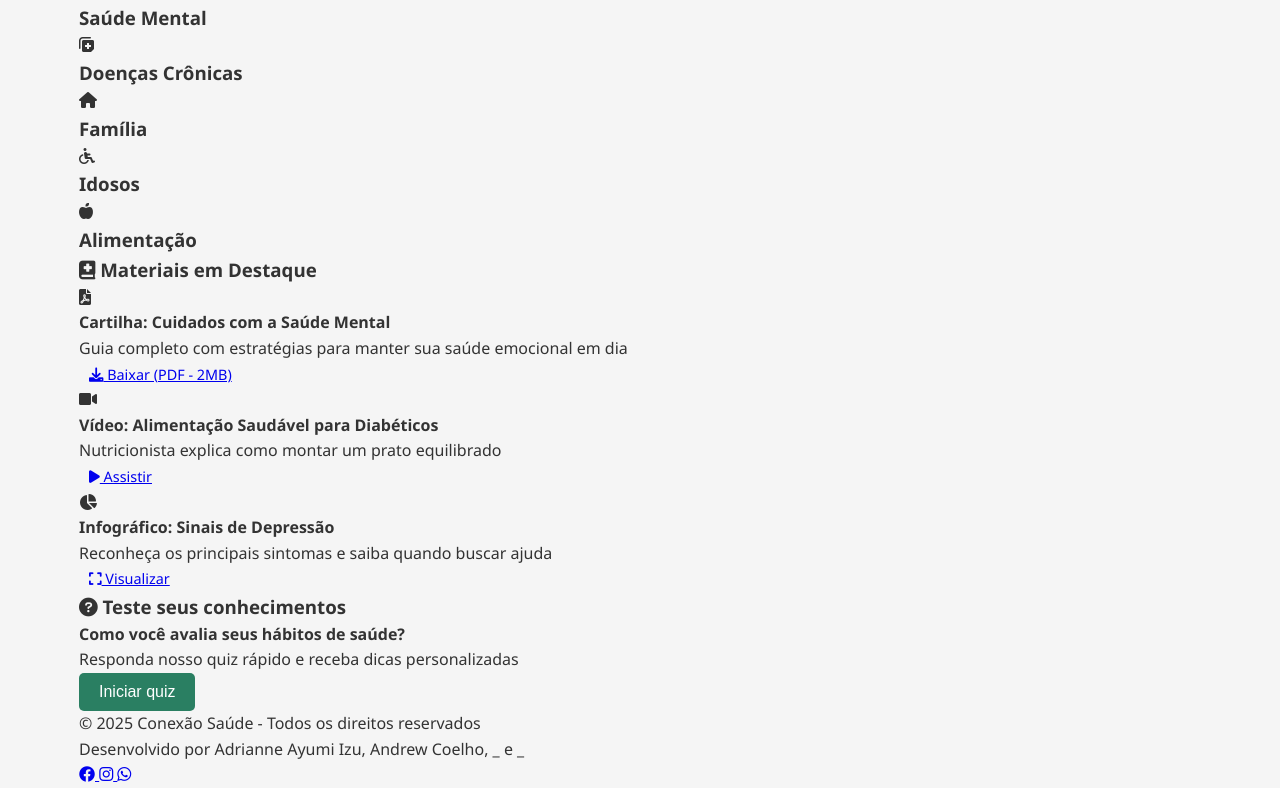
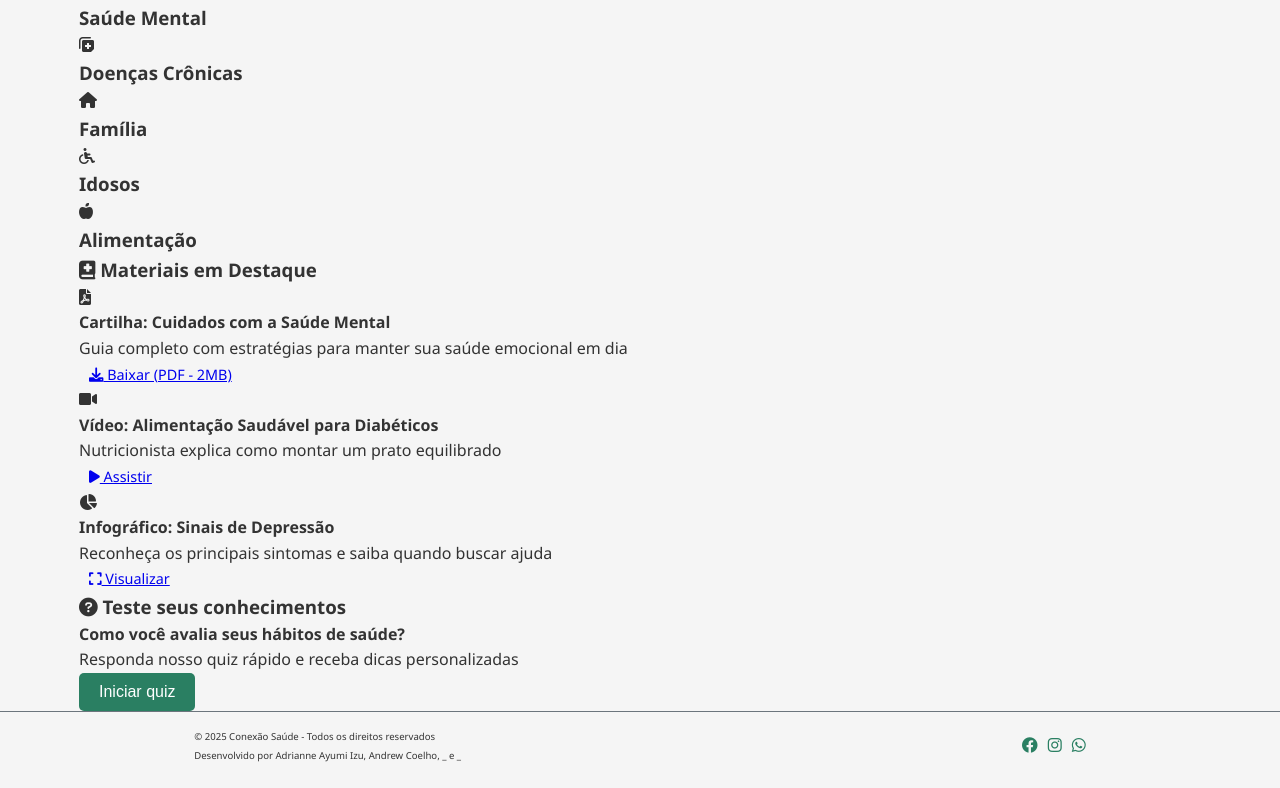
Before and after one commit to Projecoes/ConexaoSaude, a plain HTML site: page guia.html in a window 1280 px wide. Shown: the part 379-1167 px from the top of the page. Drawn offline with Linux system fonts and the light colour scheme.

Commit message:
Footer ajustado e atualizado em todas as páginas

```diff
--- a/css/style.css
+++ b/css/style.css
@@ -480,6 +480,46 @@ nav ul li a:hover, nav ul li a.active {
     color: var(--text-light);
 }
 
+/* Footer das páginas */
+
+footer{
+    border-top: 1px solid var(--text-light);
+    padding: 15px 10vw;
+}
+
+footer a {
+    color: var(--primary-color);
+}
+
+footer a:active, footer a:hover {
+    color: var(--secondary-color);
+}
+
+footer .container{
+    display: grid;
+    align-items: center;
+    grid-template-columns: 7fr 3fr;
+
+}
+
+footer p{
+    font-size: 0.6rem;
+    line-height: 1.2rem;
+}
+
+.footer-info {
+    display: flex;
+    flex-shrink: 2;
+    flex-direction: column;
+    justify-content: left;
+}
+
+.footer-links {
+    display: flex;
+    justify-content: flex-end;
+    gap: 10px;
+}
+
 .sidebar-card {
     background-color: white;
     padding: 20;
--- a/guia.html
+++ b/guia.html
@@ -127,18 +127,14 @@
 
     <footer>
         <div class="container">
-            <p>&copy; 2025 Conexão Saúde - Todos os direitos reservados</p>
-            <p>Desenvolvido por Adrianne Ayumi Izu, Andrew Coelho, _ e _ </p>
-            <div class="social-links">
-                <a href="https://www.facebook.com" target="_blank" rel="noopener noreferrer">
-                    <i class="fab fa-facebook"></i>
-                </a>
-                <a href="https://www.instagram.com" target="_blank" rel="noopener noreferrer">
-                    <i class="fab fa-instagram"></i>
-                </a>
-                <a href="https://www.whatsapp.com/?lang=pt_BR" target="_blank" rel="noopener noreferrer">
-                    <i class="fab fa-whatsapp"></i>
-                </a>
+            <div class="footer-info">
+                <p>&copy; 2025 Conexão Saúde - Todos os direitos reservados</p>
+                <p>Desenvolvido por Adrianne Ayumi Izu, Andrew Coelho, _ e _ </p>
+            </div>
+            <div class="footer-links">
+                <a href="https://www.facebook.com" target="_blank" rel="noopener noreferrer"><i class="fab fa-facebook"></i></a>
+                <a href="https://www.instagram.com" target="_blank" rel="noopener noreferrer"><i class="fab fa-instagram"></i></a>
+                <a href="https://www.whatsapp.com/?lang=pt_BR" target="_blank" rel="noopener noreferrer"><i class="fab fa-whatsapp"></i></a>
             </div>
         </div>
     </footer>
```
Also changed, not shown: agendamento.html (+8 -6 lines), comunidade.html (+8 -6 lines), index.html (+8 -6 lines).
